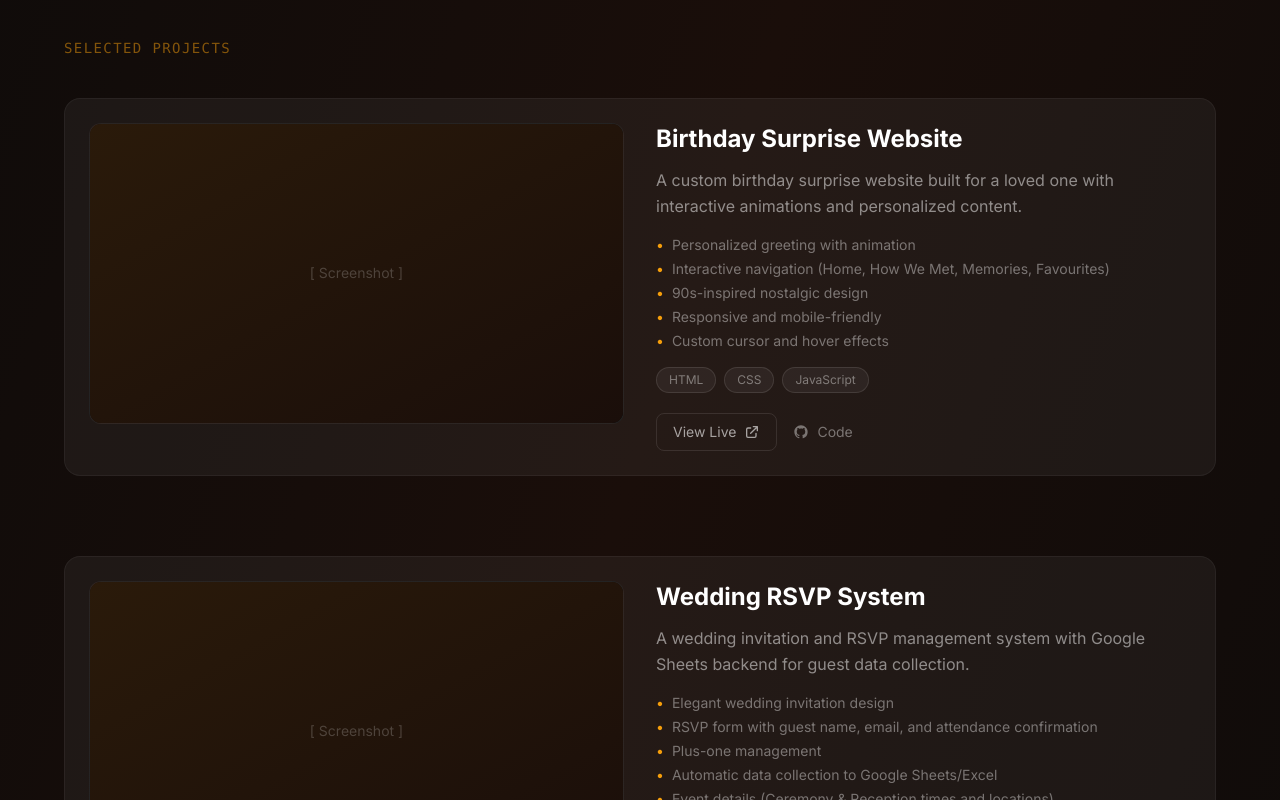
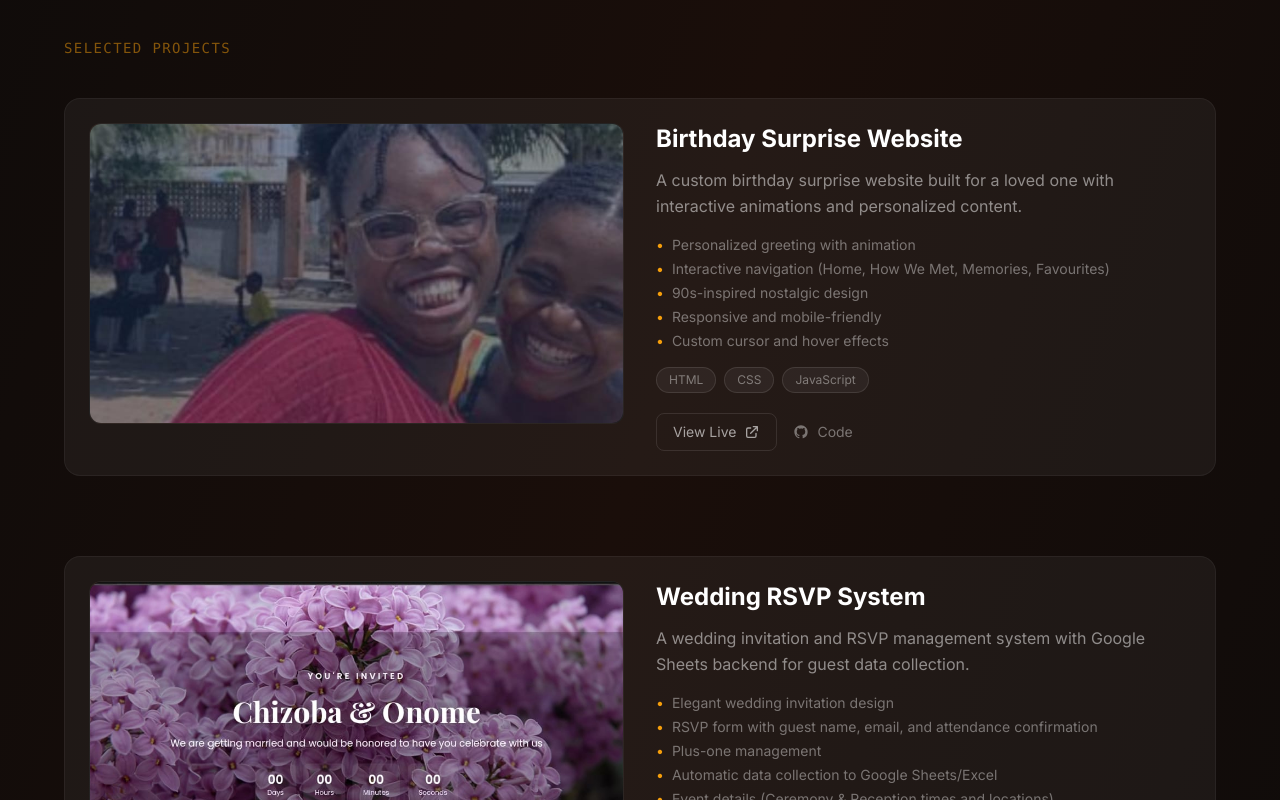
Before and after one commit to deborah6-debug/sommy-portfolio, a Next.js app: page / in a window 1280 px wide. Shown: the part 1460-2260 px from the top of the page. Built offline with nearby package versions, Linux system fonts and the light colour scheme.

Commit message:
Implement image error handling and format updates
Added image error handling and updated image formats for projects.

```diff
--- a/app/components/Projects.tsx
+++ b/app/components/Projects.tsx
@@ -2,6 +2,7 @@
 
 import { motion } from "framer-motion";
 import Image from "next/image";
+import { useState } from "react";
 
 const projects = [
   {
@@ -10,7 +11,7 @@ const projects = [
     description: "A custom birthday surprise website built for a loved one with interactive animations and personalized content.",
     longDescription: "Created an immersive birthday experience with a nostalgic 90s aesthetic. Features include a personalized greeting, interactive animations, and a curated gallery of memories. The site was designed to be a digital love letter that surprises and delights.",
     stack: ["HTML", "CSS", "JavaScript"],
-    image: "/birthday-project.jpeg",
+    image: "/birthday-project.jpeg",  // ← Make sure this is .jpg
     link: "https://guess-rosy-one.vercel.app/",
     github: "https://github.com/deborah6-debug/birthday-",
     features: [
@@ -27,7 +28,7 @@ const projects = [
     description: "A wedding invitation and RSVP management system with Google Sheets backend for guest data collection.",
     longDescription: "Built a complete wedding RSVP system for Chizoba & Onome's wedding. Guests can view event details, confirm attendance, and submit dietary preferences. Data is automatically collected in Google Sheets/Excel for easy guest list management and tracking.",
     stack: ["HTML", "CSS", "JavaScript", "Google Sheets API"],
-    image: "/wedding-project.jpeg",
+    image: "/wedding-project.jpeg",  // ← Changed to .jpeg
     link: "https://chizobaonome-omega.vercel.app/",
     github: "https://github.com/deborah6-debug/chizobaonome",
     features: [
@@ -59,6 +60,12 @@ const projects = [
 ];
 
 export default function Projects() {
+  const [imageErrors, setImageErrors] = useState<Record<number, boolean>>({});
+
+  const handleImageError = (projectId: number) => {
+    setImageErrors(prev => ({ ...prev, [projectId]: true }));
+  };
+
   return (
     <section id="projects" className="py-20 px-6">
       <div className="max-w-6xl mx-auto">
@@ -83,25 +90,32 @@ export default function Projects() {
                 className="grid md:grid-cols-2 gap-8 items-start bg-white/5 border border-white/5 rounded-2xl p-6 hover:border-[#f59e0b]/20 transition-all duration-300"
               >
                 {/* Project Image */}
-                <div className="aspect-video bg-gradient-to-br from-[#1a0e0a] to-[#0a0a0a] border border-white/10 rounded-xl flex items-center justify-center text-white/20 text-sm overflow-hidden">
-                  {project.image && project.image !== "/coming-soon.jpg" ? (
-                    <div className="w-full h-full bg-gradient-to-br from-[#2a1a0a] to-[#1a0e0a] flex items-center justify-center">
-                      <span className="text-white/20 text-sm">[ Screenshot ]</span>
-                    </div>
-                  ) : project.title === "Coming Soon" ? (
+                <div className="aspect-video bg-gradient-to-br from-[#1a0e0a] to-[#0a0a0a] border border-white/10 rounded-xl overflow-hidden">
+                  {project.title === "Coming Soon" ? (
+                    <div className="w-full h-full flex items-center justify-center">
                       <div className="text-center">
                         <svg className="w-16 h-16 mx-auto mb-3 text-white/10" fill="none" stroke="currentColor" viewBox="0 0 24 24">
                           <path strokeLinecap="round" strokeLinejoin="round" strokeWidth={2} d="M12 8v4l3 3m6-3a9 9 0 11-18 0 9 9 0 0118 0z" />
                         </svg>
                         <span className="text-white/20 text-sm">Coming Soon</span>
                       </div>
-                  ) : (
+                    </div>
+                  ) : imageErrors[project.id] ? (
+                    <div className="w-full h-full flex items-center justify-center bg-gradient-to-br from-[#2a1a0a] to-[#1a0e0a]">
                       <div className="text-center">
                         <svg className="w-12 h-12 mx-auto mb-2 text-white/10" fill="none" stroke="currentColor" viewBox="0 0 24 24">
                           <path strokeLinecap="round" strokeLinejoin="round" strokeWidth={2} d="M4 16l4.586-4.586a2 2 0 012.828 0L16 16m-2-2l1.586-1.586a2 2 0 012.828 0L20 14m-6-6h.01M6 20h12a2 2 0 002-2V6a2 2 0 00-2-2H6a2 2 0 00-2 2v12a2 2 0 002 2z" />
                         </svg>
-                      <span>[ screenshot ]</span>
+                        <span className="text-white/20 text-sm">📸 Screenshot coming soon</span>
                       </div>
+                    </div>
+                  ) : (
+                    <img
+                      src={project.image}
+                      alt={project.title}
+                      className="w-full h-full object-cover"
+                      onError={() => handleImageError(project.id)}
+                    />
                   )}
                 </div>
 
@@ -115,7 +129,6 @@ export default function Projects() {
                     {project.description}
                   </p>
 
-                  {/* Features */}
                   <div className="mt-4 space-y-1">
                     {project.features.map((feature, idx) => (
                       <div key={idx} className="flex items-start gap-2 text-sm text-white/40">
@@ -125,7 +138,6 @@ export default function Projects() {
                     ))}
                   </div>
 
-                  {/* Tech Stack */}
                   <div className="mt-4 flex flex-wrap gap-2">
                     {project.stack.map((tech) => (
                       <span
@@ -137,7 +149,6 @@ export default function Projects() {
                     ))}
                   </div>
 
-                  {/* Links */}
                   <div className="mt-5 flex gap-4">
                     {project.link !== "#" ? (
                       <>
```
Lines whose indentation alone changed are shown as unchanged.
